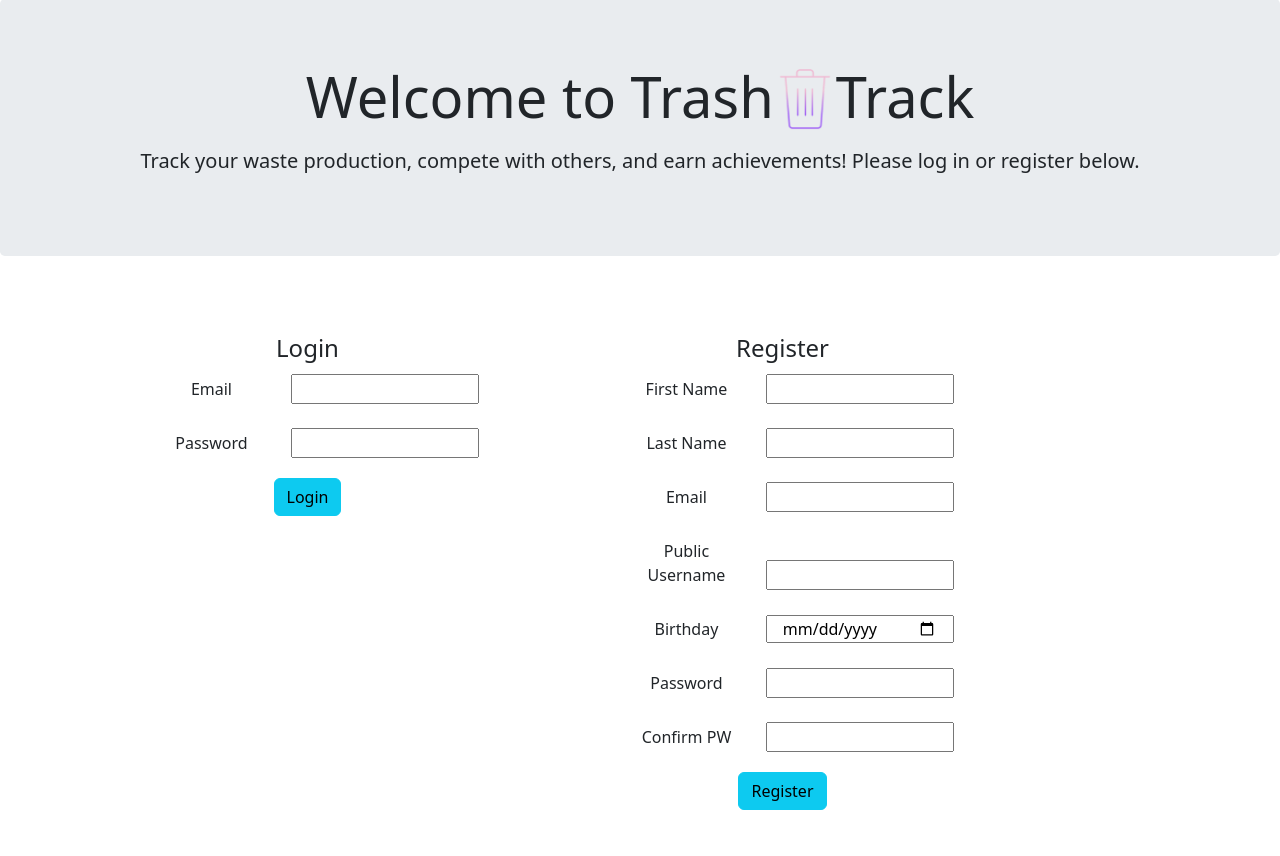
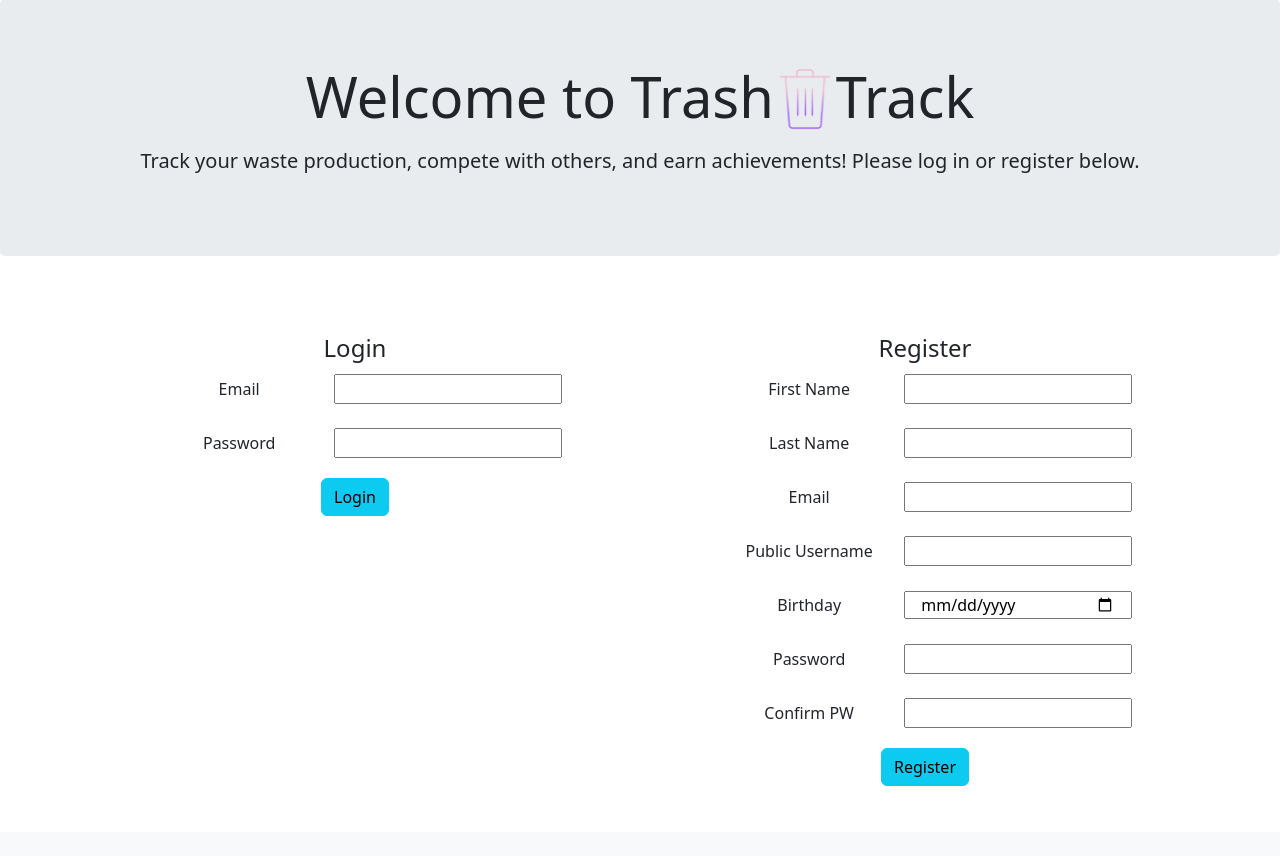
Before and after one commit to samarajackson/zero_waste, a Django app: page /login in a window 1280 px wide. Shown: the part 57-913 px from the top of the page. After the commit the page ends 843 px from the top, so only its background shows below. Run offline with Django 3.2, Linux system fonts and the light colour scheme; style sheets or scripts are compiled from the project's sources; parts of the project's set-up code (start-up, migrations or seed data) failed here and were passed over; some libraries are stand-ins or nearby versions.

Commit message:
formatting changes

```diff
--- a/apps/waste_app/templates/login.html
+++ b/apps/waste_app/templates/login.html
@@ -50,7 +50,7 @@
     </header>
     <div class="container">
         <div class="row">
-            <div class="col-sm-5 pad">
+            <div class="col-sm-6 pad">
                 <h4>Login</h4>
                 {% if error %}
                 <ul class="messages list-group-flush">
@@ -72,7 +72,7 @@
                     </div>
                 </form>
             </div>
-            <div class="col-sm-5 pad">
+            <div class="col-sm-6 pad">
                 <h4>Register</h4>
                 {% if messages %}
                 <ul class="messages list-group-flush">
```
